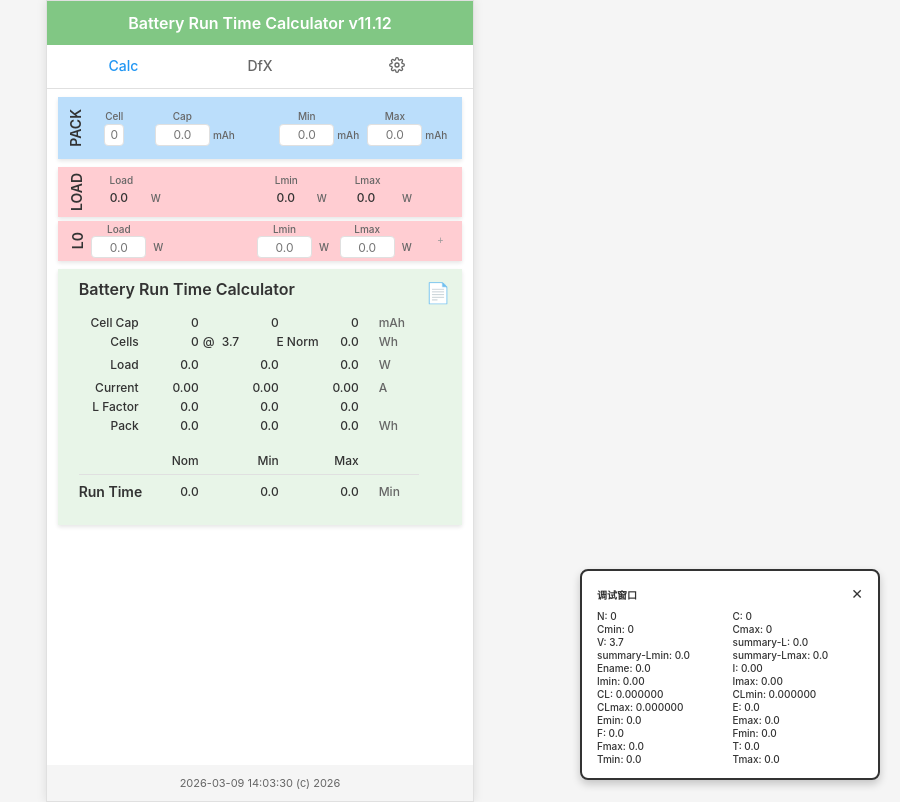
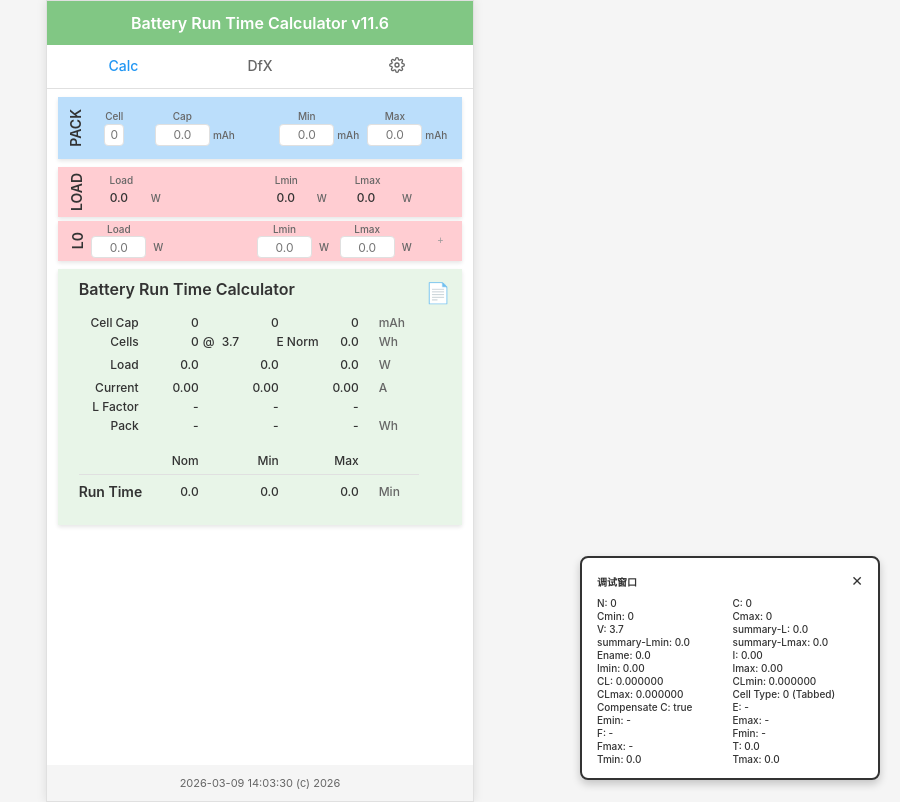
Before and after one commit to rchelisg/BRTC, a plain HTML site: page index.html in a window 1280 px wide. Shown: the whole page, without its empty margins (380-1280 px from the left). Drawn offline with Linux system fonts and the light colour scheme.

Commit message:
calc计算引擎完成 V11.6

```diff
--- a/index.html
+++ b/index.html
@@ -923,7 +923,7 @@
     <div class="app-container">
         <!-- 标题区 -->
         <div class="header">
-            Battery Run Time Calculator <span id="version">v11.12</span>
+            Battery Run Time Calculator <span id="version">v11.6</span>
         </div>
 
         <!-- 按键区 -->
@@ -1133,6 +1133,8 @@
                         <div>CL: <span id="debug-CL">0</span></div>
                         <div>CLmin: <span id="debug-CLmin">0</span></div>
                         <div>CLmax: <span id="debug-CLmax">0</span></div>
+                        <div>Cell Type: <span id="debug-cell-type">0</span></div>
+                        <div>Compensate C: <span id="debug-compensate-c">false</span></div>
                         <div>E: <span id="debug-E">0</span></div>
                         <div>Emin: <span id="debug-Emin">0</span></div>
                         <div>Emax: <span id="debug-Emax">0</span></div>
@@ -2173,81 +2175,111 @@
             console.log('CL:', CL);
 
             // 计算负载因子
-            const E = N * C * V / 1000;
-            const Emin = N * Cmin * V / 1000;
-            const Emax = N * Cmax * V / 1000;
-
-            let F = 0;
-            let Fmin = 0;
-            let Fmax = 0;
-
-            if (summaryL > 0 && E > summaryL) {
-                F = 1 / (1 - (summaryL / E));
-            }
-            if (summaryLmin > 0 && Emin > summaryLmin) {
-                Fmin = 1 / (1 - (summaryLmin / Emin));
-            }
-            if (summaryLmax > 0 && Emax > summaryLmax) {
-                Fmax = 1 / (1 - (summaryLmax / Emax));
-            }
+            let F = 1;
+            let Fmin = 1;
+            let Fmax = 1;
+
+            // 检查是否启用负载补偿
+            const compensateC = document.getElementById('compensate-c').checked;
+            // 获取cell-type值
+            const cellTypeRadio = document.querySelector('input[name="cell-type"]:checked');
+            const cellType = cellTypeRadio ? parseInt(cellTypeRadio.value) === 1 : false;
+
+            if (compensateC) {
+                if (cellType) {
+                    // tables cells
+                    F = Math.pow(0.2 / CL, 0.015);
+                    Fmin = Math.pow(0.2 / CLmin, 0.015);
+                    Fmax = Math.pow(0.2 / CLmax, 0.015);
+                } else {
+                    // tabbed cells
+                    F = Math.pow(0.2 / CL, 0.04);
+                    Fmin = Math.pow(0.2 / CLmin, 0.04);
+                    Fmax = Math.pow(0.2 / CLmax, 0.04);
+                }
+            } else {
+                // load compensation disabled
+                F = 1;
+                Fmin = 1;
+                Fmax = 1;
+            }
+
+            // 计算E、Emin、Emax（新公式）
+            const E = N * V * C * F / 1000;
+            const Emin = N * V * Cmin * Fmin / 1000;
+            const Emax = N * V * Cmax * Fmax / 1000;
 
             // 计算运行时间（分钟）
-            const T = summaryL > 0 ? (E * 60 / summaryL) * F : 0;
-            const Tmin = summaryLmin > 0 ? (Emin * 60 / summaryLmin) * Fmin : 0;
-            const Tmax = summaryLmax > 0 ? (Emax * 60 / summaryLmax) * Fmax : 0;
+            const T = summaryL > 0 ? (E / summaryL) * 60 : 0;
+            const Tmin = summaryLmax > 0 ? (Emin / summaryLmax) * 60 : 0;
+            const Tmax = summaryLmin > 0 ? (Emax / summaryLmin) * 60 : 0;
 
             // 更新report_time卡片的显示
-            document.getElementById('report-C').textContent = Math.round(C);
-            document.getElementById('report-Cmin').textContent = Math.round(Cmin);
-            document.getElementById('report-Cmax').textContent = Math.round(Cmax);
-            document.getElementById('report-N').textContent = N;
-            document.getElementById('report-V').textContent = V.toFixed(1);
-            document.getElementById('report-Ename').textContent = Ename.toFixed(1);
-            document.getElementById('report-L').textContent = summaryL.toFixed(1);
-            document.getElementById('report-Lmin').textContent = summaryLmin.toFixed(1);
-            document.getElementById('report-Lmax').textContent = summaryLmax.toFixed(1);
+            document.getElementById('report-C').textContent = formatNumber(C, Math.round);
+            document.getElementById('report-Cmin').textContent = formatNumber(Cmin, Math.round);
+            document.getElementById('report-Cmax').textContent = formatNumber(Cmax, Math.round);
+            document.getElementById('report-N').textContent = formatNumber(N, (n) => n);
+            document.getElementById('report-V').textContent = formatNumber(V, (n) => n.toFixed(1));
+            document.getElementById('report-Ename').textContent = formatNumber(Ename, (n) => n.toFixed(1));
+            document.getElementById('report-L').textContent = formatNumber(summaryL, (n) => n.toFixed(1));
+            document.getElementById('report-Lmin').textContent = formatNumber(summaryLmin, (n) => n.toFixed(1));
+            document.getElementById('report-Lmax').textContent = formatNumber(summaryLmax, (n) => n.toFixed(1));
             // Current显示格式：最多一位小数，如果小数点前是0则显示两位
-            document.getElementById('report-I').textContent = I < 1 ? I.toFixed(2) : I.toFixed(1);
-            document.getElementById('report-Imin').textContent = Imin < 1 ? Imin.toFixed(2) : Imin.toFixed(1);
-            document.getElementById('report-Imax').textContent = Imax < 1 ? Imax.toFixed(2) : Imax.toFixed(1);
-            document.getElementById('report-F').textContent = F.toFixed(1);
-            document.getElementById('report-Fmin').textContent = Fmin.toFixed(1);
-            document.getElementById('report-Fmax').textContent = Fmax.toFixed(1);
-            document.getElementById('report-E').textContent = E.toFixed(1);
-            document.getElementById('report-Emin').textContent = Emin.toFixed(1);
-            document.getElementById('report-Emax').textContent = Emax.toFixed(1);
-            document.getElementById('report-T').textContent = T.toFixed(1);
-            document.getElementById('report-Tmin').textContent = Tmin.toFixed(1);
-            document.getElementById('report-Tmax').textContent = Tmax.toFixed(1);
+            document.getElementById('report-I').textContent = formatNumber(I, (n) => n < 1 ? n.toFixed(2) : n.toFixed(1));
+            document.getElementById('report-Imin').textContent = formatNumber(Imin, (n) => n < 1 ? n.toFixed(2) : n.toFixed(1));
+            document.getElementById('report-Imax').textContent = formatNumber(Imax, (n) => n < 1 ? n.toFixed(2) : n.toFixed(1));
+            // F显示小数点后两位，不做四舍五入
+            document.getElementById('report-F').textContent = formatNumber(F, (n) => (Math.floor(n * 100) / 100).toFixed(2));
+            document.getElementById('report-Fmin').textContent = formatNumber(Fmin, (n) => (Math.floor(n * 100) / 100).toFixed(2));
+            document.getElementById('report-Fmax').textContent = formatNumber(Fmax, (n) => (Math.floor(n * 100) / 100).toFixed(2));
+            document.getElementById('report-E').textContent = formatNumber(E, (n) => n.toFixed(1));
+            document.getElementById('report-Emin').textContent = formatNumber(Emin, (n) => n.toFixed(1));
+            document.getElementById('report-Emax').textContent = formatNumber(Emax, (n) => n.toFixed(1));
+            document.getElementById('report-T').textContent = formatNumber(T, (n) => n.toFixed(1));
+            document.getElementById('report-Tmin').textContent = formatNumber(Tmin, (n) => n.toFixed(1));
+            document.getElementById('report-Tmax').textContent = formatNumber(Tmax, (n) => n.toFixed(1));
 
             // 更新调试窗口
             const debugWindow = document.getElementById('debug-window');
             if (debugWindow) {
-                document.getElementById('debug-N').textContent = N;
-                document.getElementById('debug-C').textContent = Math.round(C);
-                document.getElementById('debug-Cmin').textContent = Math.round(Cmin);
-                document.getElementById('debug-Cmax').textContent = Math.round(Cmax);
-                document.getElementById('debug-V').textContent = V.toFixed(1);
-                document.getElementById('debug-summary-L').textContent = summaryL.toFixed(1);
-                document.getElementById('debug-summary-Lmin').textContent = summaryLmin.toFixed(1);
-                document.getElementById('debug-summary-Lmax').textContent = summaryLmax.toFixed(1);
-                document.getElementById('debug-Ename').textContent = Ename.toFixed(1);
-                document.getElementById('debug-I').textContent = I < 1 ? I.toFixed(2) : I.toFixed(1);
-                document.getElementById('debug-Imin').textContent = Imin < 1 ? Imin.toFixed(2) : Imin.toFixed(1);
-                document.getElementById('debug-Imax').textContent = Imax < 1 ? Imax.toFixed(2) : Imax.toFixed(1);
-                document.getElementById('debug-CL').textContent = CL.toFixed(6);
-                document.getElementById('debug-CLmin').textContent = CLmin.toFixed(6);
-                document.getElementById('debug-CLmax').textContent = CLmax.toFixed(6);
-                document.getElementById('debug-E').textContent = E.toFixed(1);
-                document.getElementById('debug-Emin').textContent = Emin.toFixed(1);
-                document.getElementById('debug-Emax').textContent = Emax.toFixed(1);
-                document.getElementById('debug-F').textContent = F.toFixed(1);
-                document.getElementById('debug-Fmin').textContent = Fmin.toFixed(1);
-                document.getElementById('debug-Fmax').textContent = Fmax.toFixed(1);
-                document.getElementById('debug-T').textContent = T.toFixed(1);
-                document.getElementById('debug-Tmin').textContent = Tmin.toFixed(1);
-                document.getElementById('debug-Tmax').textContent = Tmax.toFixed(1);
-            }
+                document.getElementById('debug-N').textContent = formatNumber(N, (n) => n);
+                document.getElementById('debug-C').textContent = formatNumber(C, Math.round);
+                document.getElementById('debug-Cmin').textContent = formatNumber(Cmin, Math.round);
+                document.getElementById('debug-Cmax').textContent = formatNumber(Cmax, Math.round);
+                document.getElementById('debug-V').textContent = formatNumber(V, (n) => n.toFixed(1));
+                document.getElementById('debug-summary-L').textContent = formatNumber(summaryL, (n) => n.toFixed(1));
+                document.getElementById('debug-summary-Lmin').textContent = formatNumber(summaryLmin, (n) => n.toFixed(1));
+                document.getElementById('debug-summary-Lmax').textContent = formatNumber(summaryLmax, (n) => n.toFixed(1));
+                document.getElementById('debug-Ename').textContent = formatNumber(Ename, (n) => n.toFixed(1));
+                document.getElementById('debug-I').textContent = formatNumber(I, (n) => n < 1 ? n.toFixed(2) : n.toFixed(1));
+                document.getElementById('debug-Imin').textContent = formatNumber(Imin, (n) => n < 1 ? n.toFixed(2) : n.toFixed(1));
+                document.getElementById('debug-Imax').textContent = formatNumber(Imax, (n) => n < 1 ? n.toFixed(2) : n.toFixed(1));
+                document.getElementById('debug-CL').textContent = formatNumber(CL, (n) => n.toFixed(6));
+                document.getElementById('debug-CLmin').textContent = formatNumber(CLmin, (n) => n.toFixed(6));
+                document.getElementById('debug-CLmax').textContent = formatNumber(CLmax, (n) => n.toFixed(6));
+                document.getElementById('debug-cell-type').textContent = cellType ? '1 (Tabless)' : '0 (Tabbed)';
+                document.getElementById('debug-compensate-c').textContent = compensateC ? 'true' : 'false';
+                document.getElementById('debug-E').textContent = formatNumber(E, (n) => n.toFixed(1));
+                document.getElementById('debug-Emin').textContent = formatNumber(Emin, (n) => n.toFixed(1));
+                document.getElementById('debug-Emax').textContent = formatNumber(Emax, (n) => n.toFixed(1));
+                // F显示小数点后两位，不做四舍五入
+                document.getElementById('debug-F').textContent = formatNumber(F, (n) => (Math.floor(n * 100) / 100).toFixed(2));
+                document.getElementById('debug-Fmin').textContent = formatNumber(Fmin, (n) => (Math.floor(n * 100) / 100).toFixed(2));
+                document.getElementById('debug-Fmax').textContent = formatNumber(Fmax, (n) => (Math.floor(n * 100) / 100).toFixed(2));
+                document.getElementById('debug-T').textContent = formatNumber(T, (n) => n.toFixed(1));
+                document.getElementById('debug-Tmin').textContent = formatNumber(Tmin, (n) => n.toFixed(1));
+                document.getElementById('debug-Tmax').textContent = formatNumber(Tmax, (n) => n.toFixed(1));
+            }
+        }
+
+        // 检查数值是否合法的辅助函数
+        function isValidNumber(num) {
+            return !isNaN(num) && isFinite(num);
+        }
+
+        // 格式化数值显示的函数
+        function formatNumber(num, formatter) {
+            return isValidNumber(num) ? formatter(num) : '-';
         }
 
         // 初始化report_time卡片的事件监听器
```
Also changed, not shown: 1 other file.
